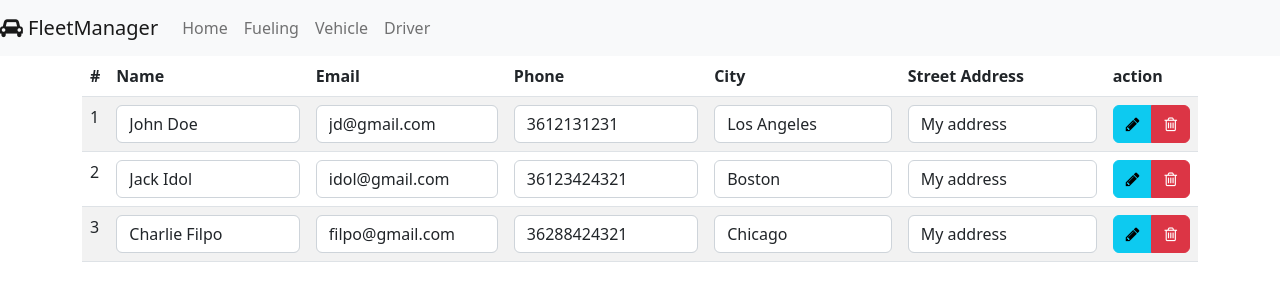
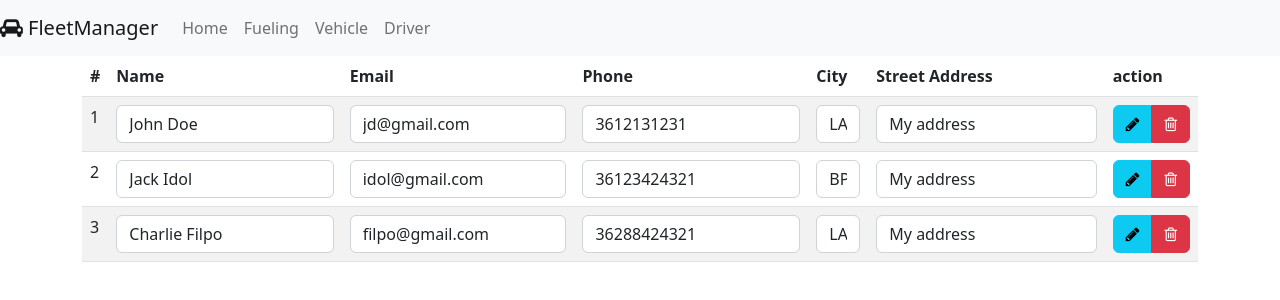
Before and after one commit to petrep/fleet-manager, an Angular app: page / in a window 1280 px wide. Shown: the top 300 px of the page. Built offline with nearby package versions, Linux system fonts and the light colour scheme.

Commit message:
Code works ok - will start lesson 4/5 Pipe

```diff
--- a/src/app/part/data-cell/data-cell.component.html
+++ b/src/app/part/data-cell/data-cell.component.html
@@ -1,9 +1,22 @@
+<span [ngSwitch]="col.type">
 <span
-    *ngIf="col.type == 'plain'">
+    *ngSwitchCase="'plain'">
     {{ cellValue }}
 </span>
+<select
+    class="form-control"
+    [(ngModel)]="cellValue"
+    *ngSwitchCase="'select'">
+    <option
+        *ngFor="let option of col.options"
+        [value]="option.value">
+            {{ option.text}}
+    </option>
+
+</select>
 <input
-    *ngIf="col.type !='plain'"
+    *ngSwitchDefault
     [type]="col.type"
     [(ngModel)]="cellValue"
     class="form-control">
+</span>
--- a/src/app/service/base.service.ts
+++ b/src/app/service/base.service.ts
@@ -12,7 +12,7 @@ export class BaseService {
         name: "John Doe",
         email: "jd@gmail.com",
         phone: 3612131231,
-        city: "Los Angeles",
+        city: "la",
         address: "My address"
       },
       {
@@ -20,7 +20,7 @@ export class BaseService {
         name: "Jack Idol",
         email: "idol@gmail.com",
         phone: 36123424321,
-        city: "Boston",
+        city: "bp",
         address: "My address"
       },
       {
@@ -28,7 +28,7 @@ export class BaseService {
         name: "Charlie Filpo",
         email: "filpo@gmail.com",
         phone: 36288424321,
-        city: "Chicago",
+        city: "la",
         address: "My address"
       }
     ]
--- a/src/app/service/config.service.ts
+++ b/src/app/service/config.service.ts
@@ -10,7 +10,12 @@ export class ConfigService {
       { key: 'name', text: 'Name', type: "text"},
       { key: 'email', text: 'Email', type: "email"},
       { key: 'phone', text: 'Phone', type: "number"},
-      { key: 'city', text: 'City', type: "text"},
+      { key: 'city', text: 'City', type: "select",
+        options: [
+          {value: "la", text: "LA"},
+          {value: "bp", text: "BP"}
+        ]
+        },
       { key: 'address', text: 'Street Address', type: "text"}
     ],
     vehicles: [
```
